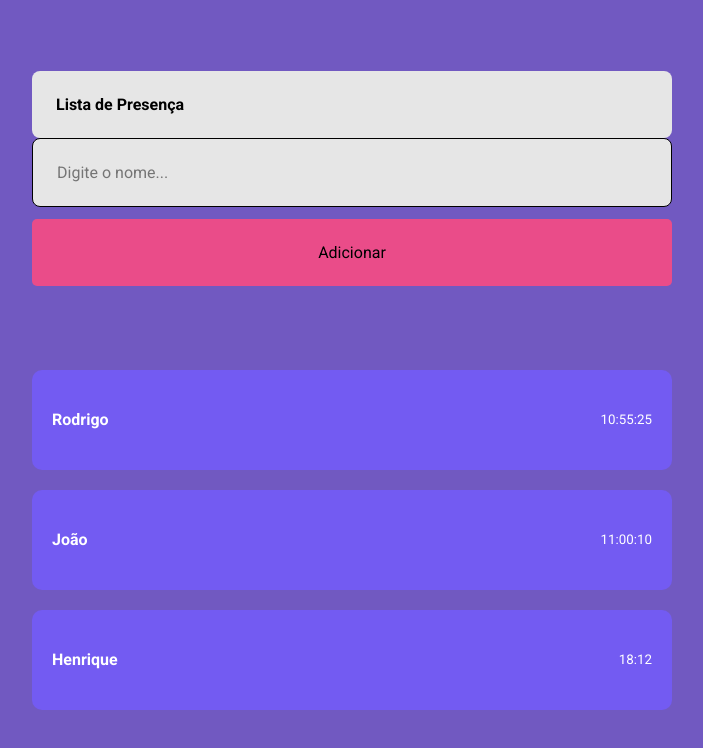
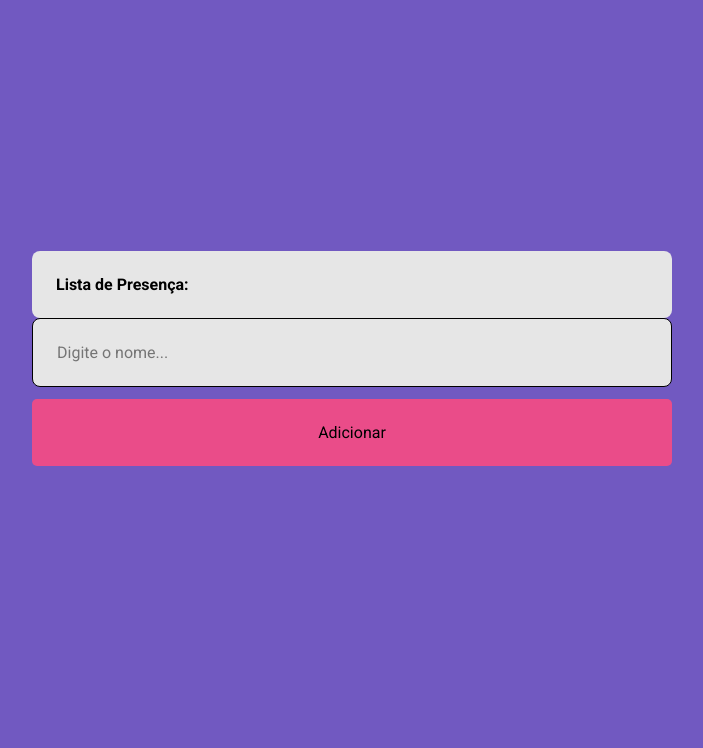
Before and after one commit to Henrique990/lista-de-presen-a, a React (Vite) app: page / in a window 1280 px wide. Shown: the top 748 px of the page, without its empty margins (288-991 px from the left). Built offline with nearby package versions, Linux system fonts and the light colour scheme.

Commit message:
aula 15 - Imutabilidade

```diff
--- a/src/pages/Home/index.jsx
+++ b/src/pages/Home/index.jsx
@@ -5,20 +5,35 @@ import { Card } from '../../components/Card'
 export function Home() {
   const [studentName, setStudantName] = useState()
 
+  const [students, setStudents] = useState([])
+
+  function handleAddStudent() {
+    const newStudent = {
+      name: studentName,
+      time: new Date().toLocaleTimeString("pt-BR",{
+        hour: "2-digit",
+        minute: "2-digit",
+        second: "2-digit",
+      }),
+    };
+
+    setStudents((prevStudents) => [...prevStudents, newStudent]);
+  }
+
   return (
     <div className='container'>
-      <h1>Lista de Presença {studentName}</h1>
+      <h1>Lista de Presença: {studentName}</h1>
       <input
         type="text"
         placeholder="Digite o nome..."
         onChange={e => setStudantName(e.target.value)}
         />
 
-      <button type="button">Adicionar</button>
+      <button type="button" onClick={handleAddStudent}>Adicionar</button>
 
-      <Card name="Rodrigo" time="10:55:25" />
-      <Card name="João" time="11:00:10" />
-      <Card name="Henrique" time="18:12" />
+      {students.map((student) => (
+        <Card name={student.name} time={student.time} />
+      ))}
     </div>
   )
 }
```
